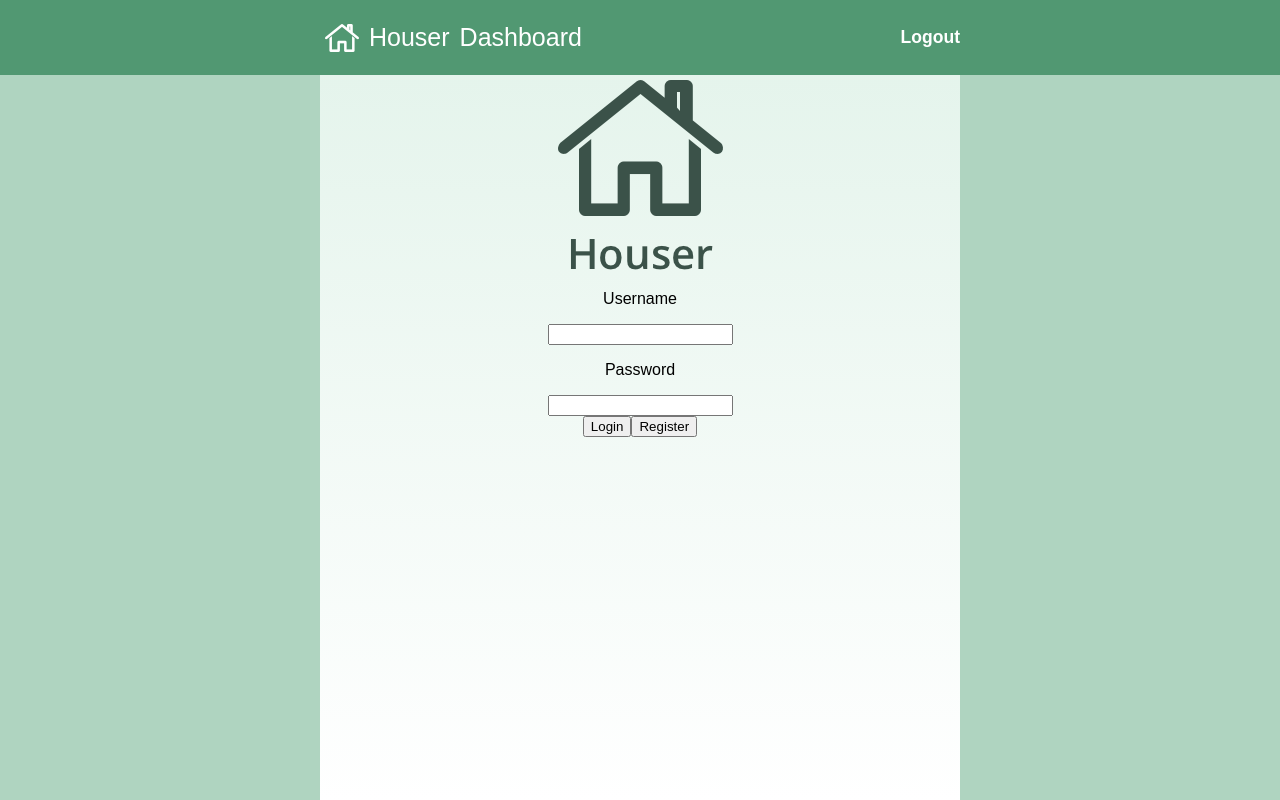
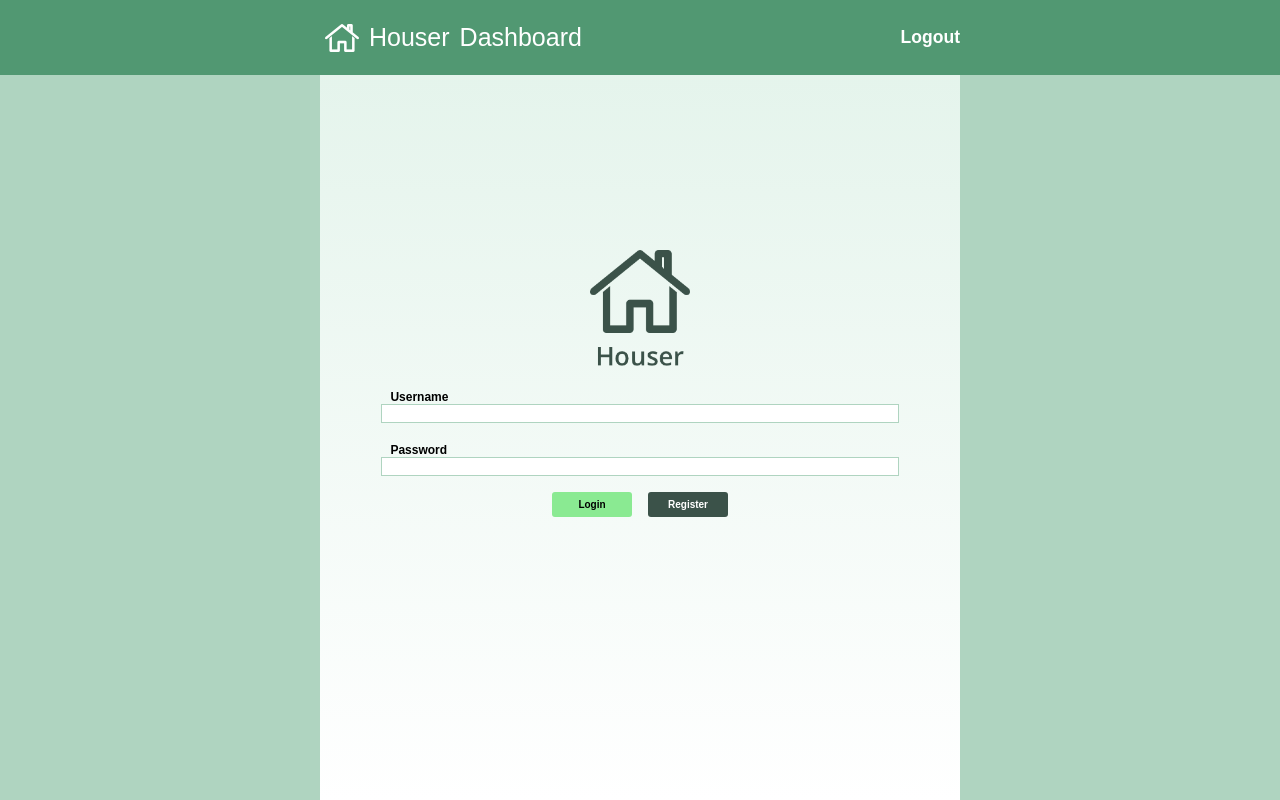
Before and after one commit to RoguesDevMtn/houser, a React (Create React App) app in the folder client/: page / in a window 1280 px wide. Built offline with nearby package versions, Linux system fonts and the light colour scheme.

Commit message:
AuthView css

```diff
--- /dev/null
+++ b/client/src/components/AuthView/AuthView.css
@@ -0,0 +1,40 @@
+.auth-content {
+    margin-top: 30%;
+}
+
+.auth-logo {
+    width: 100px;
+}
+
+.input-label {
+    width: 80%;
+    padding-left: 11%;
+    padding-top: 20px;
+    text-align: left;
+    font-weight: bold;
+    font-size: 12px;
+}
+
+.auth-input {
+    width: 80%;
+    border: 1px solid #AFD4C0;
+}
+
+.auth-button {
+    width: 80px;
+    height: 25px;
+    border-radius: 3px;
+    margin: 16px 8px;
+    font-weight: bold;
+    font-size: 10px;
+    border: none;
+}
+
+.login {
+    background-color: #8AEA92;
+}
+
+.register {
+    background-color: #3B5249;
+    color: white;
+}
--- a/client/src/components/AuthView/AuthView.js
+++ b/client/src/components/AuthView/AuthView.js
@@ -3,6 +3,7 @@ import { connect } from 'react-redux';
 import { updateUsername, updateUserId, updatePassword } from '../../ducks/reducer';
 import auth_logo from '../../auth_logo.png';
 import axios from 'axios';
+import './AuthView.css'
 
 class AuthView extends Component {
     login() {
@@ -30,17 +31,17 @@ class AuthView extends Component {
     render(){
         const {updateUsername, updatePassword} = this.props;
         return(
-            <div>
+            <div className="auth-content">
                 <div>
-                    <img src={auth_logo} alt="home logo"/>
-                    <p>Username</p>
-                    <input type="text" onChange={(event) => updateUsername(event.target.value)}/>
-                    <p>Password</p>
-                    <input type="password" onChange={(event) => updatePassword(event.target.value)}/>
+                    <img className="auth-logo" src={auth_logo} alt="home logo"/>
+                    <div className="input-label">Username</div>
+                    <input className="auth-input" type="text" onChange={(event) => updateUsername(event.target.value)}/>
+                    <div className="input-label">Password</div>
+                    <input className="auth-input" type="password" onChange={(event) => updatePassword(event.target.value)}/>
                 </div>
                 <div>
-                    <button onClick={() => this.login()}>Login</button>
-                    <button onClick={() => this.register()}>Register</button>
+                    <button className="auth-button login" onClick={() => this.login()}>Login</button>
+                    <button className="auth-button register" onClick={() => this.register()}>Register</button>
                 </div>
             </div>
         )
```
